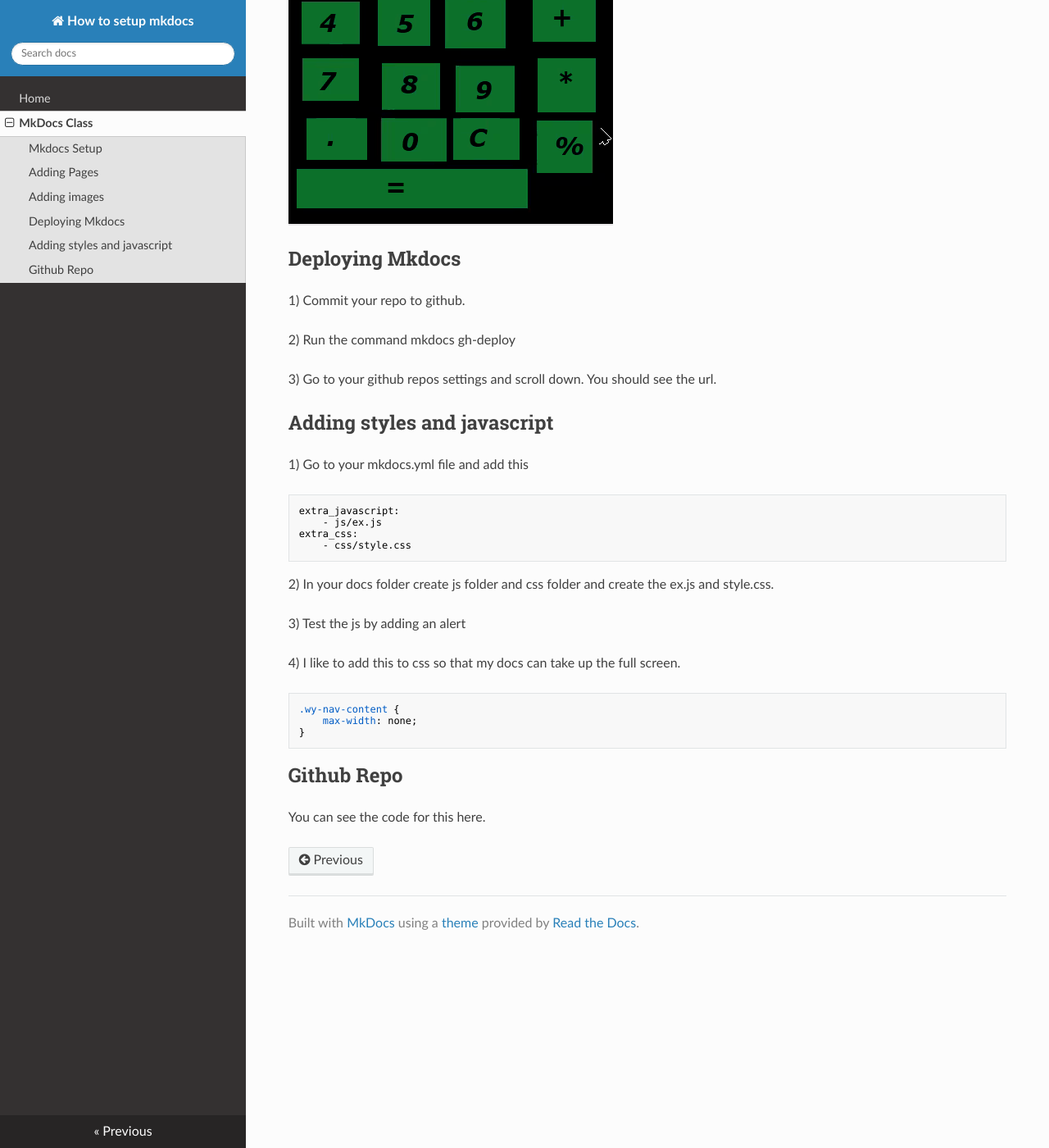
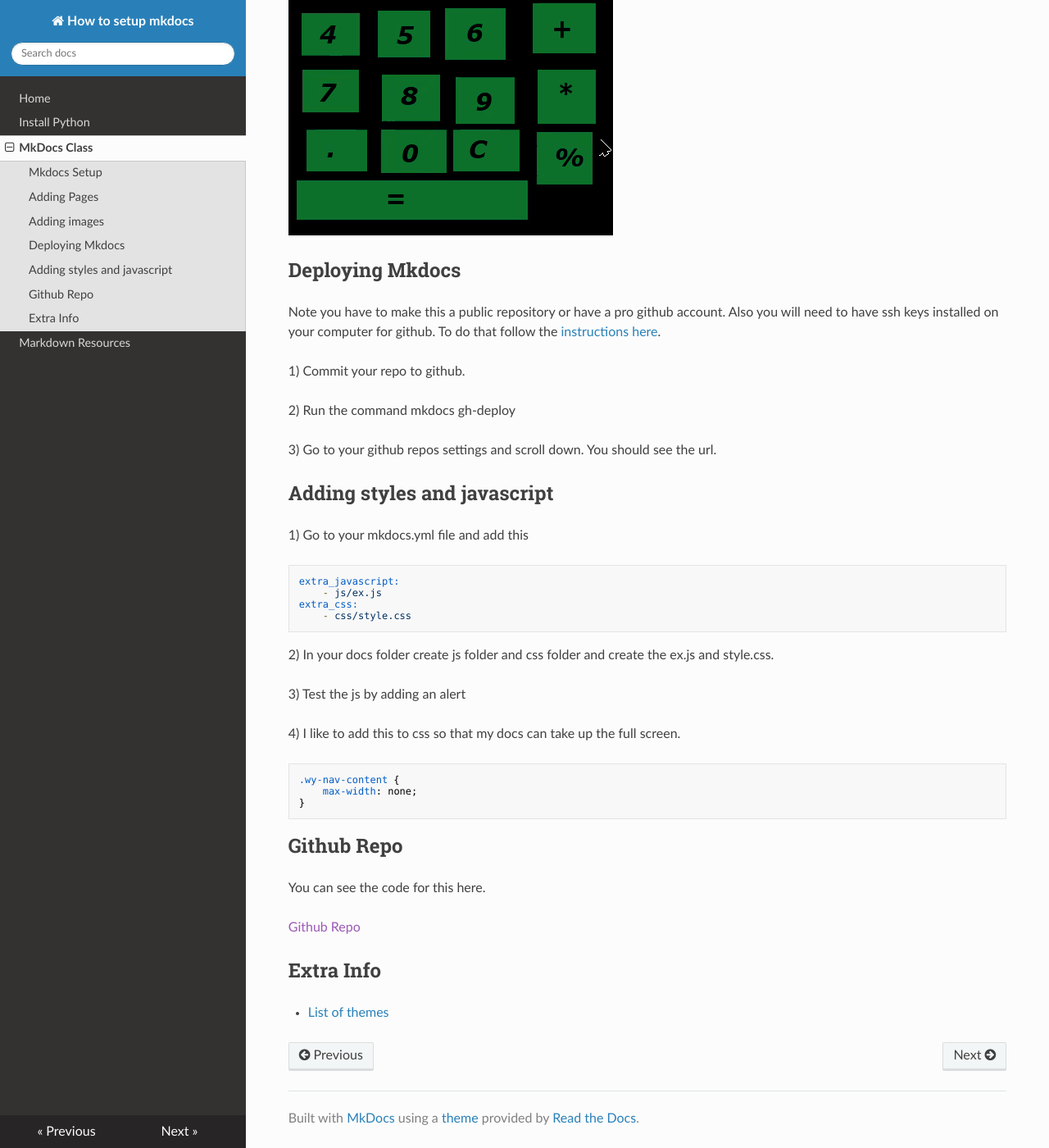
Before and after one commit to phptuts/MkDocsExample, an MkDocs documentation site: the page built from docs/setup.md, in a window 1280 px wide and 1400 px high, scrolled down 2187 px. Shown: the whole window at 82% size. Built offline with MkDocs 1.6.1, drawn with Linux system fonts in a browser that asks for light colours; nearby versions of some CDN libraries; some of the changed text lies outside the part shown.

Commit message:
final setup

````diff
--- a/docs/setup.md
+++ b/docs/setup.md
@@ -4,7 +4,7 @@
 
 1) Signup for github and send your username to Noah or Jimmy.
 
-2) Install python 3 on your computer
+2) Install python 3 on your computer.  For more information go [here](python.md).
 
 3) Install mkdocs
 
@@ -20,7 +20,7 @@ pip install mkdocs
 mkdocs new .
 ```
 
-6) Type in mkdocs serve to see what your docs look like.
+6) Type in mkdocs serve to see what your docs look like.  Your website will be served at [http://127.0.0.1:8000](http://127.0.0.1:8000).
 
 7) Go into the mkdocs.yml file and change the Site Name to something about your docs.
 
@@ -100,6 +101,8 @@ let b = 4;
 
 ## Deploying Mkdocs
 
+Note you have to make this a public repository or have a pro github account.  Also you will need to have ssh keys installed on your computer for github.  To do that follow the [instructions here](https://docs.github.com/en/free-pro-team@latest/github/authenticating-to-github/generating-a-new-ssh-key-and-adding-it-to-the-ssh-agent).
+
 1) Commit your repo to github.
 
 2) Run the command mkdocs gh-deploy
@@ -110,7 +113,7 @@ let b = 4;
 
 1) Go to your mkdocs.yml file and add this
 
-```
+```yaml
 extra_javascript:
     - js/ex.js
 extra_css:
@@ -132,3 +135,9 @@ extra_css:
 ## Github  Repo
 
 You can see the code for this here.
+
+[Github Repo]()
+
+## Extra Info
+
+- [List of themes](https://github.com/mkdocs/mkdocs/wiki/MkDocs-Themes)
--- a/mkdocs.yml
+++ b/mkdocs.yml
@@ -1,7 +1,9 @@
 site_name: How to setup mkdocs
 nav:
   - Home: index.md
+  - Install Python: python.md
   - MkDocs Class: setup.md
+  - Markdown Resources: markdown.md
 theme:
     name: readthedocs
     highlightjs: true
````
Also changed, not shown: other parts of docs/setup.md (+3 -2 lines), docs/markdown.md (added, +5 -0 lines), docs/python.md (added, +11 -0 lines).
